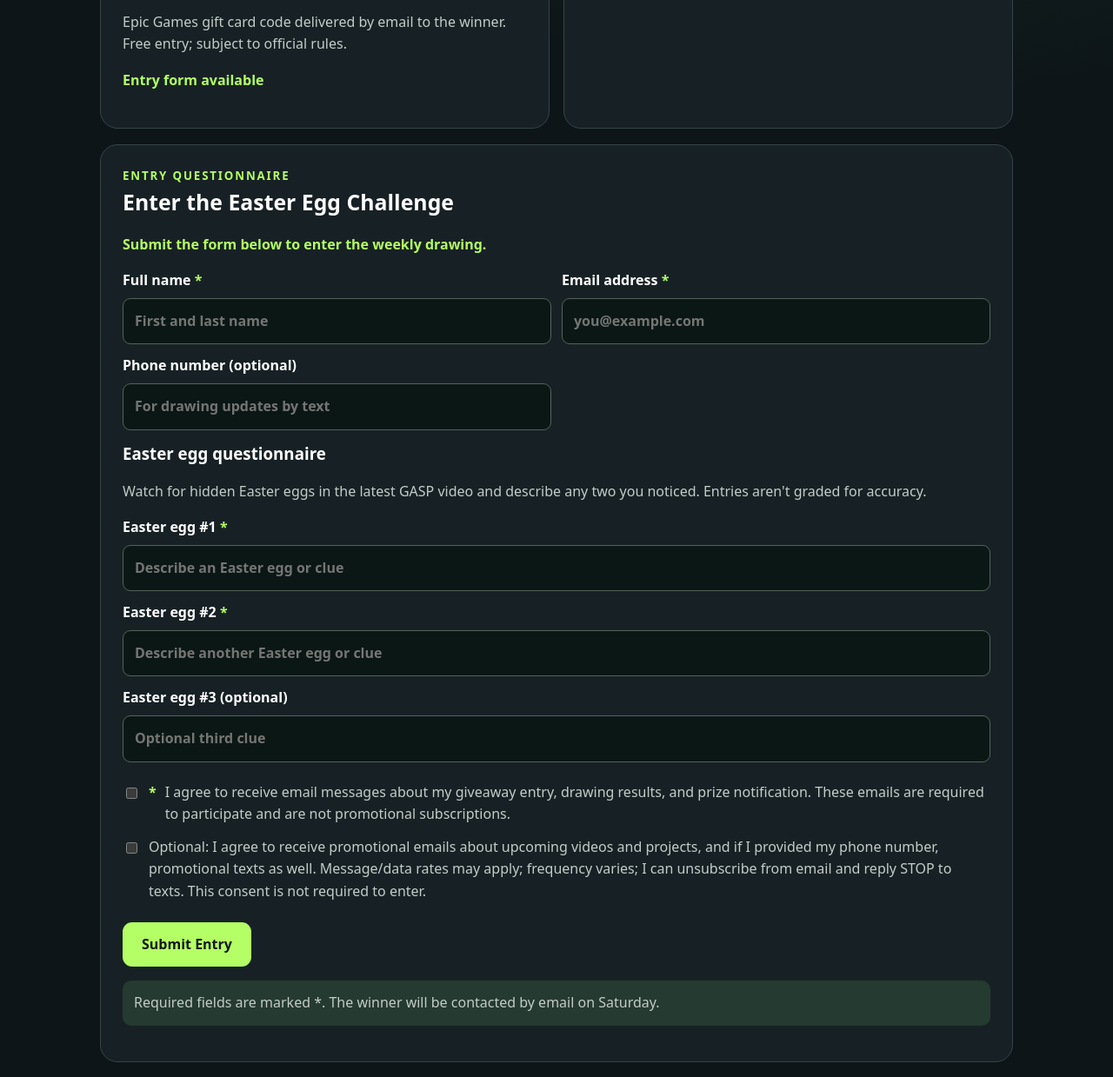
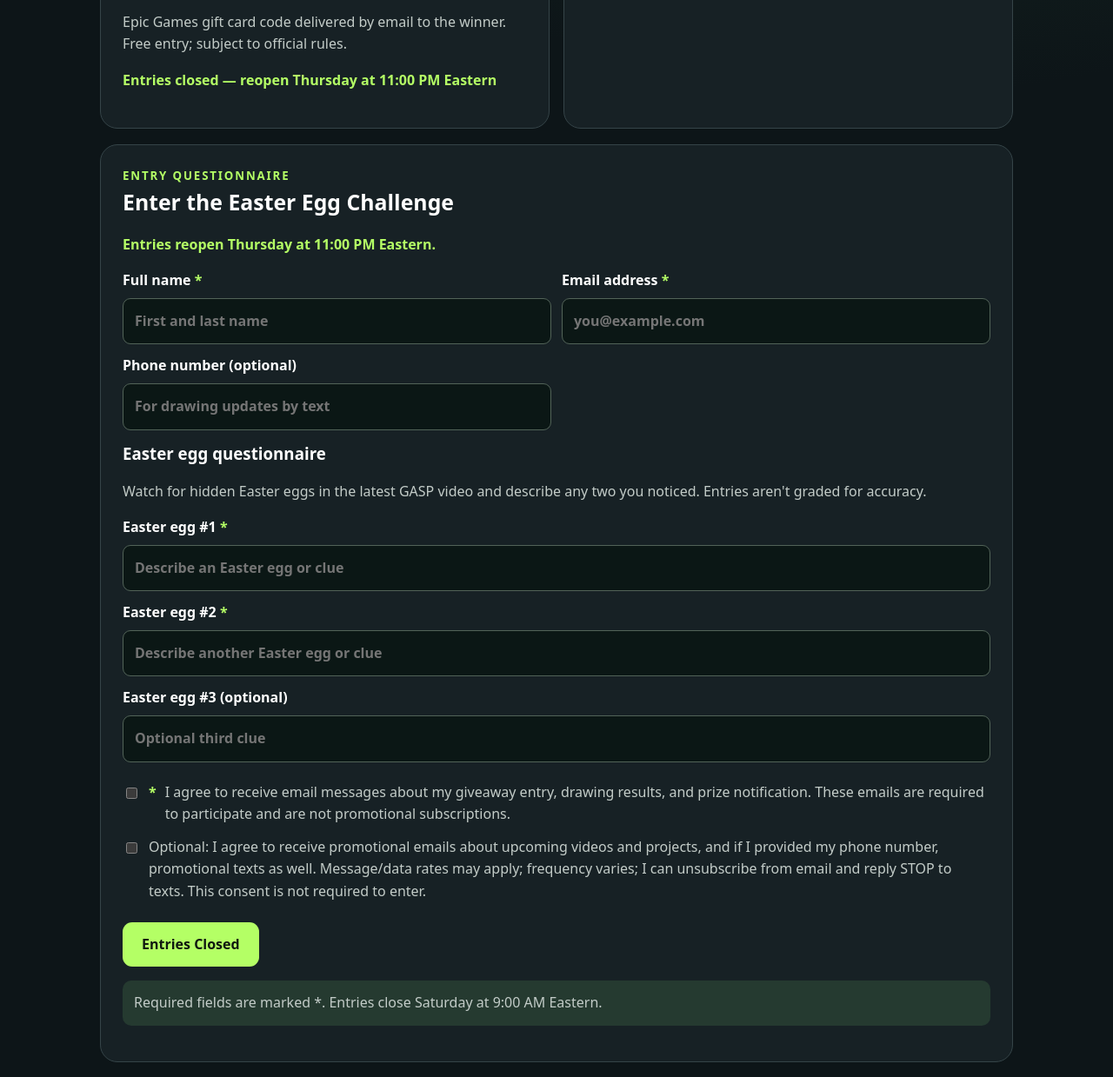
Before and after one commit to hommeyosh1/MCdesignGameDev, a plain HTML site: page gc-drawing.html in a window 1280 px wide. Shown: the part 1082-2321 px from the top of the page at 87% size. Drawn offline with Linux system fonts and the light colour scheme.

Commit message:
Automatically close and reopen drawing form by Eastern time

```diff
--- a/gc-drawing.html
+++ b/gc-drawing.html
@@ -6,8 +6,8 @@
 <header><nav class="wrap"><a href="index.html">THE <span style="color:var(--lime)">HOMMEYOSH</span></a><div><a href="index.html#videos">Videos</a><a href="index.html#upcoming">Coming Soon</a><a href="gc-drawing.html" aria-current="page">GC Drawing</a></div></nav></header>
 <main class="wrap"><section class="hero"><div class="eyebrow">Weekly GASP Easter Egg Challenge</div><h1>Find the clues.<br><span>Enter the drawing.</span></h1><p class="lead">Each new GASP tutorial features hidden Easter eggs. Find at least <strong>2 out of 3</strong>, answer the challenge questions, and complete an entry for the weekly random gift card drawing.</p><p><a class="button" href="#enter">How to enter</a> &nbsp; <a href="https://www.youtube.com/playlist?list=PLdGaqiEl2wRU" target="_blank" rel="noopener">Watch GASP playlist</a></p></section>
 <section class="cards"><article class="card"><span class="num">1</span><h3>Explore the episode</h3><p>Find 3 Easter eggs placed throughout the tutorial.</p></article><article class="card"><span class="num">2</span><h3>Solve the challenge</h3><p>Submit your name, email and answers. Two completed answers are required. Entries are not graded for correctness.</p></article><article class="card"><span class="num">3</span><h3>Saturday drawing</h3><p>One eligible entry will be selected randomly after entries close.</p></article></section>
-<section class="two"><article class="card"><div class="eyebrow">Weekly prize</div><div class="prize">$15</div><div class="epic-prize"><img src="https://upload.wikimedia.org/wikipedia/commons/thumb/3/31/Epic_Games_logo.svg/176px-Epic_Games_logo.svg.png" alt="Epic Games logo" width="72" height="84" loading="lazy"><div><strong>Epic Games Gift Card</strong><p>Use toward eligible Epic Games Store and Fab purchases.</p></div></div><p>Epic Games gift card code delivered by email to the winner. Free entry; subject to official rules.</p><p class="status">Entry form available</p></article><article class="card"><div class="eyebrow">Current challenge</div><h2>GASP Easter Egg Hunt</h2><p>The episode, deadline, gift card type, and official contest rules will be published before entries open.</p><a href="https://www.youtube.com/playlist?list=PLdGaqiEl2wRU" target="_blank" rel="noopener">Browse GASP episodes</a></article></section>
-<section id="enter" class="card"><div class="eyebrow">Entry questionnaire</div><h2>Enter the Easter Egg Challenge</h2><p class="status">Submit the form below to enter the weekly drawing.</p>
+<section class="two"><article class="card"><div class="eyebrow">Weekly prize</div><div class="prize">$15</div><div class="epic-prize"><img src="https://upload.wikimedia.org/wikipedia/commons/thumb/3/31/Epic_Games_logo.svg/176px-Epic_Games_logo.svg.png" alt="Epic Games logo" width="72" height="84" loading="lazy"><div><strong>Epic Games Gift Card</strong><p>Use toward eligible Epic Games Store and Fab purchases.</p></div></div><p>Epic Games gift card code delivered by email to the winner. Free entry; subject to official rules.</p><p class="status" id="entrySchedule">Checking entry hours...</p></article><article class="card"><div class="eyebrow">Current challenge</div><h2>GASP Easter Egg Hunt</h2><p>The episode, deadline, gift card type, and official contest rules will be published before entries open.</p><a href="https://www.youtube.com/playlist?list=PLdGaqiEl2wRU" target="_blank" rel="noopener">Browse GASP episodes</a></article></section>
+<section id="enter" class="card"><div class="eyebrow">Entry questionnaire</div><h2>Enter the Easter Egg Challenge</h2><p class="status" id="formSchedule">Entries open Thursday 11:00 PM through Saturday 9:00 AM Eastern.</p>
 <form id="entryForm">
 <div class="fields two">
 <label>Full name <b>*</b><input name="name" autocomplete="name" required maxlength="120" placeholder="First and last name"></label>
@@ -27,12 +27,13 @@
 <label><input type="checkbox" name="promoConsent"> Optional: I agree to receive promotional emails about upcoming videos and projects, and if I provided my phone number, promotional texts as well. Message/data rates may apply; frequency varies; I can unsubscribe from email and reply STOP to texts. This consent is not required to enter.</label>
 
 </div><button class="button" id="submitEntry" type="submit">Submit Entry</button>
-<p id="entryResult" class="notice" role="status" aria-live="polite">Required fields are marked *. The winner will be contacted by email on Saturday.</p></form></section>
+<p id="entryResult" class="notice" role="status" aria-live="polite">Required fields are marked *. Entries close Saturday at 9:00 AM Eastern.</p></form></section>
 <section class="card"><h2>How the drawing works</h2><p>Share two observations or guesses about Easter eggs in the designated GASP episode. Any two completed answers count, whether or not they match the hidden clues. Once entries are enabled, eligible submissions received by the published deadline will go into a random Saturday drawing. Entry does not guarantee a prize.</p><p>Watching, liking, subscribing and commenting are not separate entry requirements. The form and entry rules will be freely accessible.</p><p class="fine"><strong>Before launch:</strong> Official rules must specify sponsor contact, eligibility, dates, prize details, winner selection, notification, privacy notice and applicable limitations. YouTube does not sponsor, endorse or administer this promotion.</p></section></main><footer><div class="wrap">THE HOMMEYOSH — KEEP CREATING. | This promotion is not associated with YouTube.</div></footer>
 <script>
 // The endpoint accepts JSON POSTs. Google Apps Script responds across origins without accessible CORS headers; verify arrival in the private Sheet.
 const GC_SCRIPT_URL="https://script.google.com/macros/s/AKfycby14up9RUIGNBiMMzCWjLrSOFGvU8OBrPZZqIC1VhLHrgmIso9iYydVgai81kH0yef_pg/exec";
 const GC_SUBMISSIONS_ENABLED=true;
+let requestInProgress=false;
 const entryForm=document.getElementById('entryForm');
 const phone=document.getElementById('phone');
 const phoneConsent=document.getElementById('phoneConsent');
@@ -43,11 +44,29 @@ const hasPhone=phone.value.trim().length>0;
  textConsent.required=hasPhone;
  if(!hasPhone)textConsent.checked=false;
 }
+function easternWindow(){
+ const p=Object.fromEntries(new Intl.DateTimeFormat('en-US',{timeZone:'America/New_York',weekday:'short',hour:'2-digit',minute:'2-digit',hourCycle:'h23'}).formatToParts(new Date()).filter(x=>x.type!=='literal').map(x=>[x.type,x.value]));
+ const minute=Number(p.hour)*60+Number(p.minute);
+ return (p.weekday==='Thu'&&minute>=1380)||p.weekday==='Fri'||(p.weekday==='Sat'&&minute<540);
+}
+function updateSchedule(){
+ const open=GC_SUBMISSIONS_ENABLED&&easternWindow();
+ const button=document.getElementById('submitEntry');
+ button.disabled=!open||requestInProgress;
+ button.textContent=requestInProgress?'Sending entry...':open?'Submit Entry':'Entries Closed';
+ document.getElementById('entrySchedule').textContent=open?'Entries are open — close Saturday at 9:00 AM Eastern':'Entries closed — reopen Thursday at 11:00 PM Eastern';
+ document.getElementById('formSchedule').textContent=open?'Enter now for Saturday’s drawing.':'Entries reopen Thursday at 11:00 PM Eastern.';
+ return open;
+}
+setInterval(updateSchedule,30000);
+window.addEventListener('focus',updateSchedule);
+document.addEventListener('visibilitychange',updateSchedule);
 phone.addEventListener('input',updateConditions);
 updateConditions();
+updateSchedule();
 entryForm.addEventListener('submit',async function(e){
  e.preventDefault();updateConditions();
- if(!entryForm.reportValidity())return;
+ if(!updateSchedule()||!entryForm.reportValidity())return;
  const submit=document.getElementById('submitEntry');
  const status=document.getElementById('entryResult');
  const form=new FormData(entryForm);
@@ -57,8 +76,8 @@ entryForm.addEventListener('submit',async function(e){
  payload.drawingEmailConsent=form.has('drawingEmailConsent');
  payload.drawingTextConsent=form.has('drawingTextConsent');
  payload.promoConsent=form.has('promoConsent');
- submit.disabled=true;
- submit.textContent='Sending entry...';
+ requestInProgress=true;
+ updateSchedule();
  status.textContent='Sending your information to the drawing system...';
  try{
   // Google Apps Script does not support cross-origin response reads from GitHub Pages.
@@ -68,6 +87,6 @@ entryForm.addEventListener('submit',async function(e){
   entryForm.reset();updateConditions();
  }catch(error){
   status.textContent='Unable to send the entry. Please check your connection and try again.';
- }finally{submit.disabled=false;submit.textContent='Submit Entry';}
+ }finally{requestInProgress=false;updateSchedule();}
 });
 </script></body></html>
```
